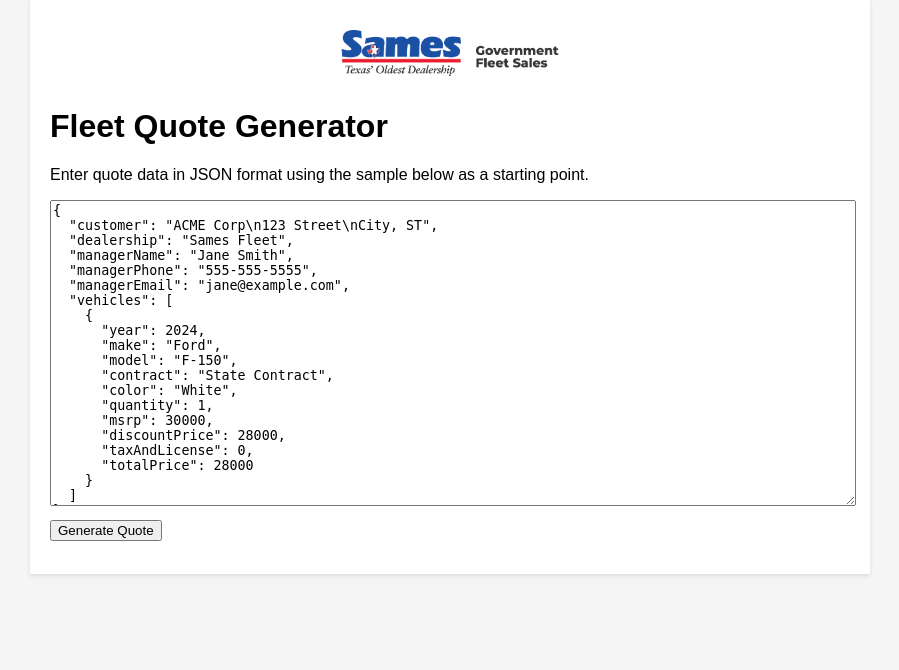
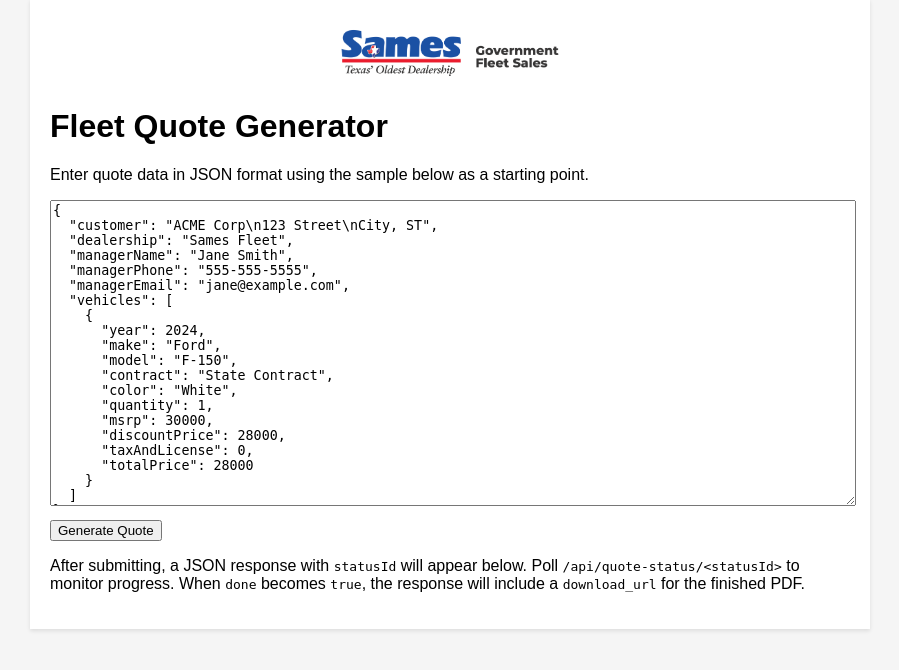
Before and after one commit to copper0077/quote-api, a Flask app: page / in a window 1280 px wide. Shown: the part 29-699 px from the top of the page, without its empty margins (190-1089 px from the left). Run offline with Flask 3, Linux system fonts and the light colour scheme.

Commit message:
Update UI with quote status instructions and polling

```diff
--- a/templates/index.html
+++ b/templates/index.html
@@ -32,7 +32,14 @@
   ]
 }</textarea>
     <button id="generateBtn">Generate Quote</button>
+    <p id="statusHelp" class="help-text">
+      After submitting, a JSON response with <code>statusId</code> will appear below.
+      Poll <code>/api/quote-status/&lt;statusId&gt;</code> to monitor progress. When
+      <code>done</code> becomes <code>true</code>, the response will include a
+      <code>download_url</code> for the finished PDF.
+    </p>
     <pre id="response"></pre>
+    <p id="downloadContainer"></p>
   </div>
   <script>
   document.getElementById('generateBtn').addEventListener('click', function() {
@@ -50,11 +57,35 @@
       }).then(r => r.json())
         .then(json => {
           document.getElementById('response').textContent = JSON.stringify(json, null, 2);
+          if (json.statusId) {
+            pollStatus(json.statusId);
+          }
         })
         .catch(err => {
           document.getElementById('response').textContent = 'Error: ' + err;
         });
     });
+
+    function pollStatus(id) {
+      const downloadEl = document.getElementById('downloadContainer');
+      downloadEl.textContent = 'Checking quote status...';
+      const interval = setInterval(() => {
+        fetch(`/api/quote-status/${id}`)
+          .then(r => r.json())
+          .then(stat => {
+            if (stat.done) {
+              clearInterval(interval);
+              downloadEl.innerHTML = `<a href="${stat.download_url}" download>Download PDF</a>`;
+            } else {
+              downloadEl.textContent = `Status: ${stat.status || 'processing'}`;
+            }
+          })
+          .catch(err => {
+            clearInterval(interval);
+            downloadEl.textContent = 'Error checking status: ' + err;
+          });
+      }, 3000);
+    }
 </script>
 </body>
 </html>
```
Lines whose indentation alone changed are shown as unchanged.
